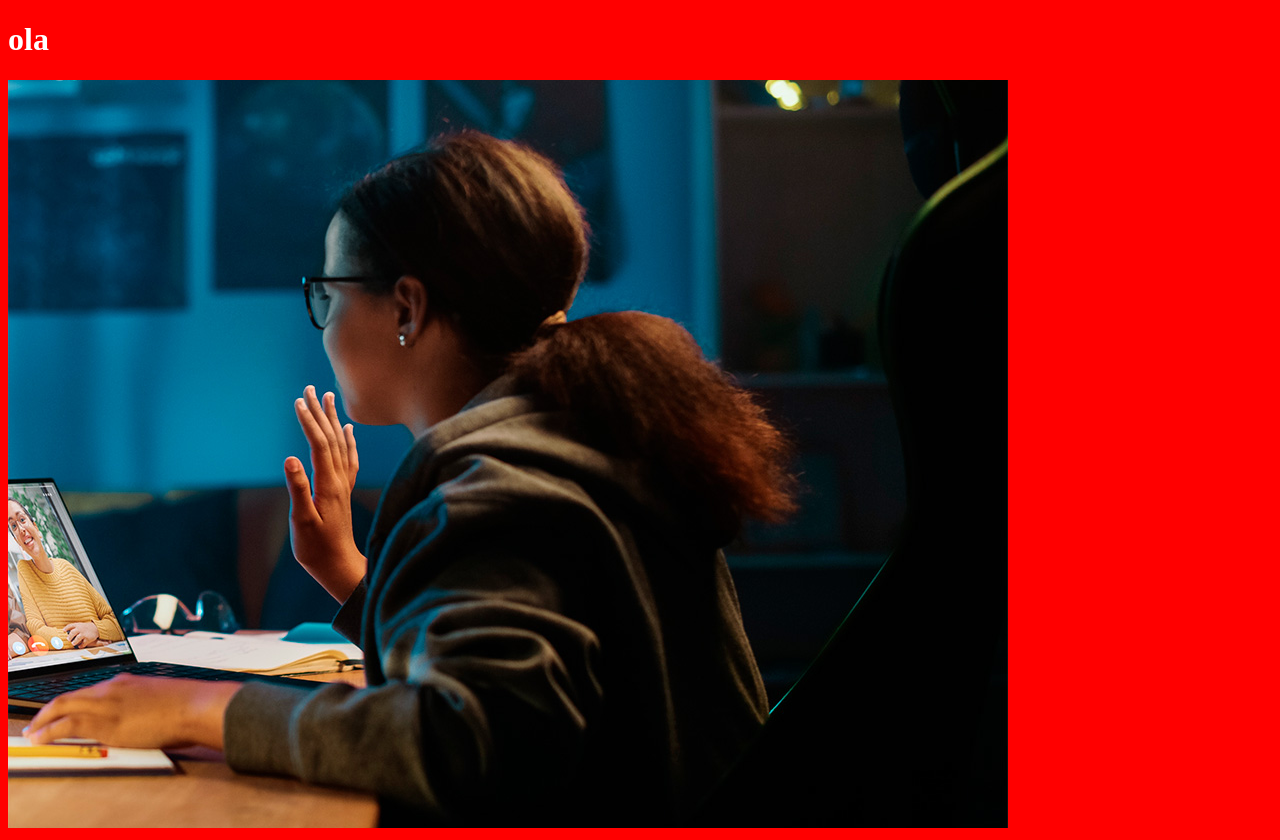
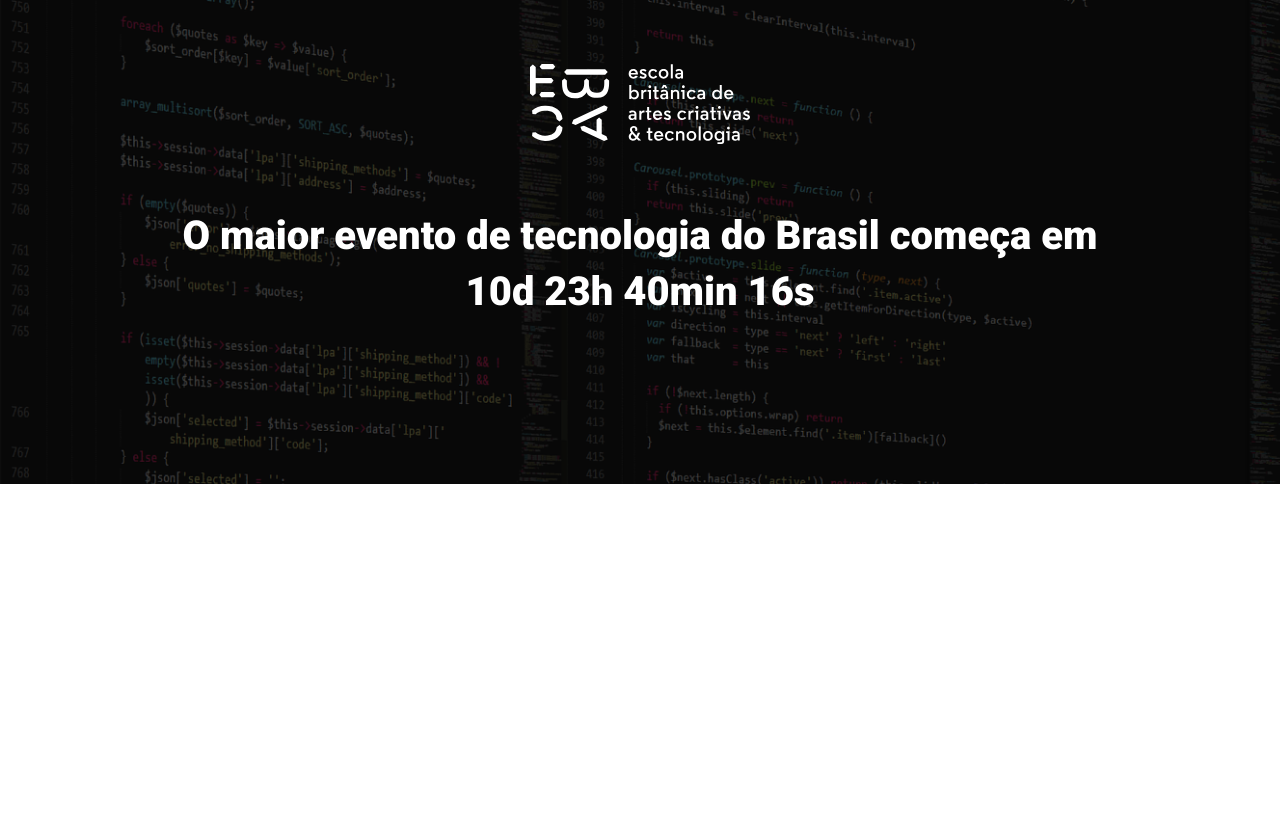
Before and after one commit to thallesrafaell/ebac_tech_talks, a website built with Parcel: page src/index.html in a window 1280 px wide. After the commit the page ends 800 px from the top, so only its background shows below. Built offline with nearby package versions, Linux system fonts and the light colour scheme.

Commit message:
CRIANDO HERO

```diff
--- a/src/index.html
+++ b/src/index.html
@@ -1,14 +1,26 @@
 <!DOCTYPE html>
 <html lang="en">
+
 <head>
     <meta charset="UTF-8">
     <meta name="viewport" content="width=h1, initial-scale=1.0">
+    <title>Document</title>
+    <link rel="preconnect" href="https://fonts.googleapis.com">
+    <link rel="preconnect" href="https://fonts.gstatic.com" crossorigin>
+    <link href="https://fonts.googleapis.com/css2?family=Roboto:wght@400;700;900&display=swap" rel="stylesheet">
     <link rel="stylesheet" href="styles/main.scss">
-    <title>Document</title>
 </head>
+
 <body>
-    <h1>ola</h1>
-    <img src="images/backend.png" alt="">
-<script src="scripts/main.js"></script>
+    <header class="hero">
+        <div class="container">
+            <img class="hero__logo" src="images/ebac_logo.svg" alt="ebac logo">
+            <p class="hero__text">
+                O maior evento de tecnologia do Brasil começa em 10d 23h 40min 16s
+            </p>
+        </div>
+    </header>
+    <script src="scripts/main.js"></script>
 </body>
+
 </html>
--- /dev/null
+++ b/src/styles/_hero.scss
@@ -0,0 +1,53 @@
+.hero {
+  position: relative;
+  padding-top: 64px;
+  padding-bottom: 100px;
+  background-image: url(../images/fundo.png);
+  background-repeat: no-repeat;
+  background-size: cover;
+
+  .container {
+    position: relative;
+  }
+
+  &::before {
+    position: absolute;
+    top: 0;
+    left: 0;
+    width: 100%;
+    height: 100%;
+    background-color: #000;
+    content: "";
+    opacity: 0.7;
+  }
+
+  &__logo {
+    display: block;
+    margin: 0 auto;
+    height: 80px;
+  }
+
+  &__text {
+    margin-top: 64px;
+    margin-bottom: 64px;
+    font-size: 40px;
+    line-height: 56px;
+    color: #fff;
+    font-weight: 900;
+    text-align: center;
+  }
+
+  @media (max-width: 640px) {
+    padding: 40px 0;
+
+    &__logo {
+      height: 40px;
+    }
+
+    &__text {
+      font-size: 22px;
+      line-height: 24px;
+      margin: 24px 0;
+    }
+  }
+}
--- a/src/styles/main.scss
+++ b/src/styles/main.scss
@@ -1,4 +1,23 @@
-body{
-    background-color: red;
-    color: white;
+@use "hero";
+
+* {
+  margin: 0;
+  padding: 0;
+  box-sizing: border-box;
+  font-family: Roboto, sans-serif;
+  color: #fff;
 }
+
+.container {
+  max-width: 960px;
+  width: 100%;
+  margin: 0 auto;
+
+  @media (max-width: 640px) {
+    max-width: 80%;
+  }
+
+  @media (max-width: 1024px) {
+    max-width: 90%;
+  }
+}
```
